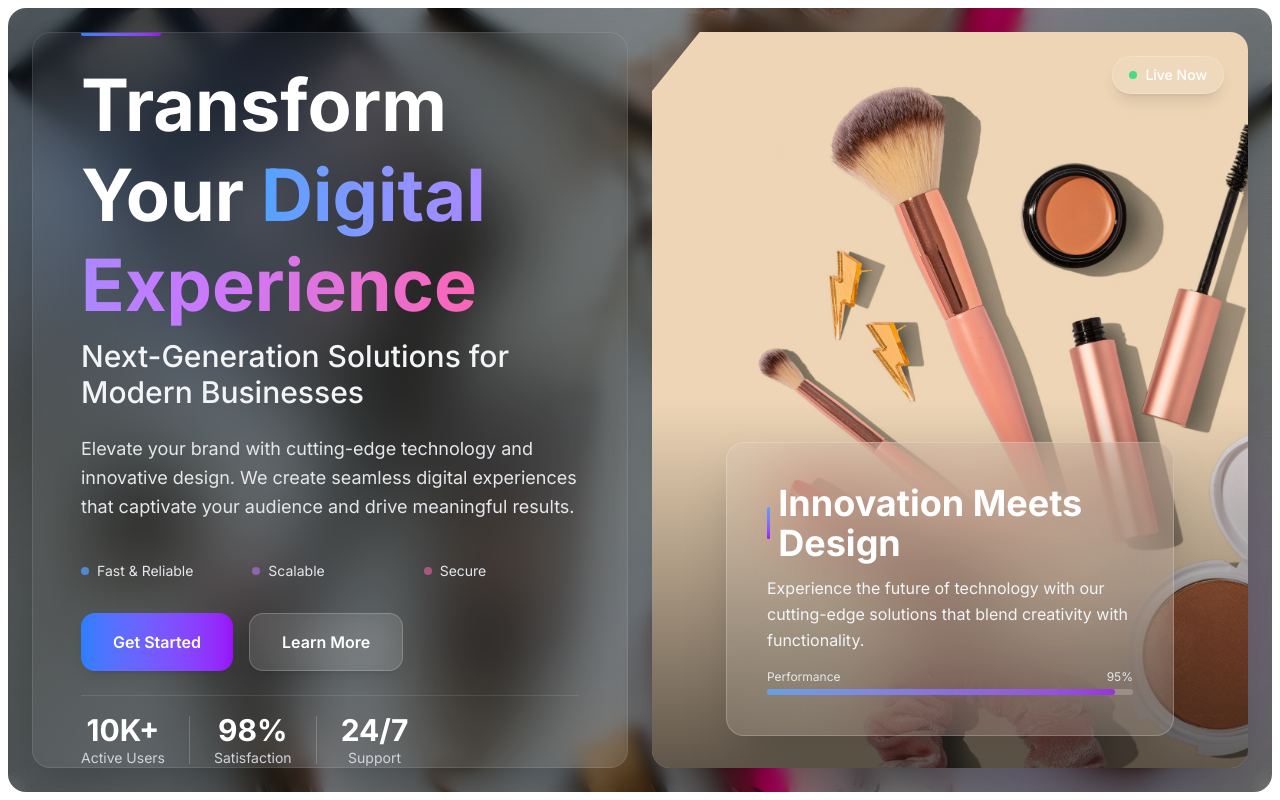
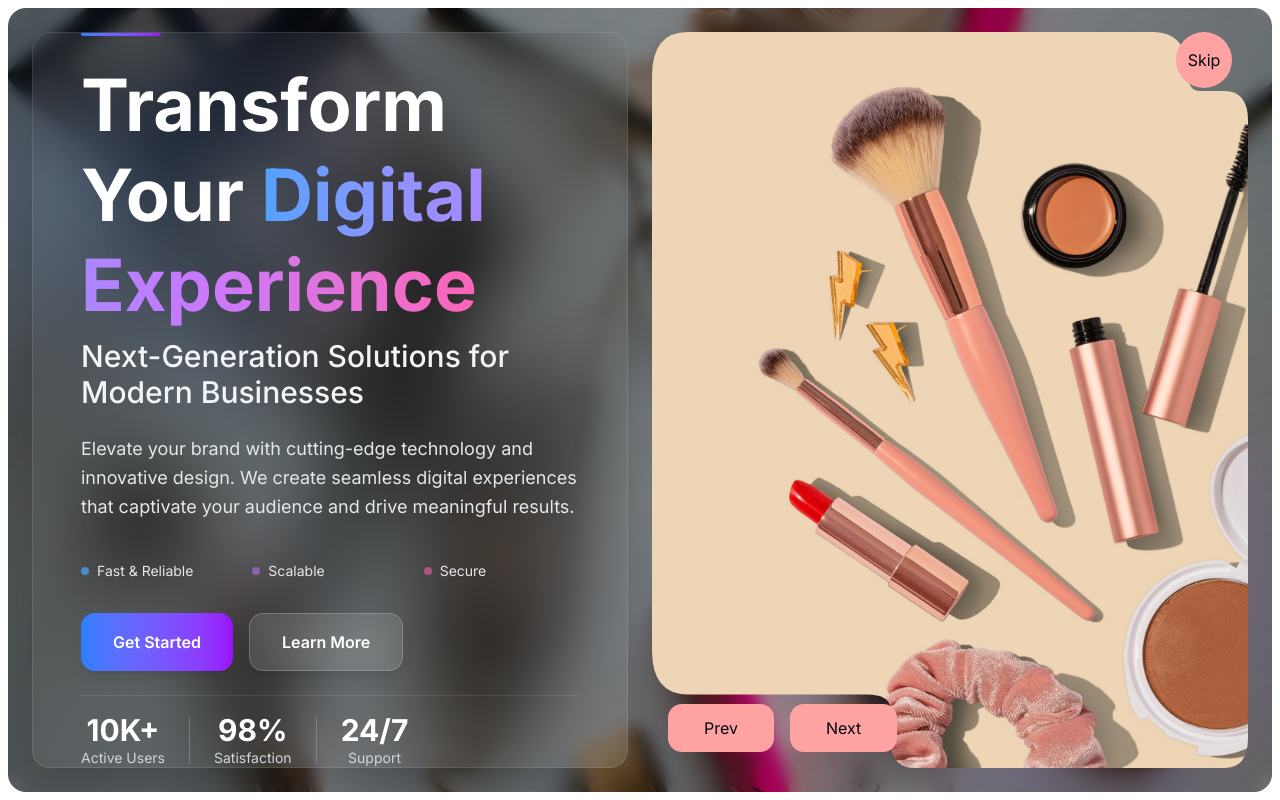
Before and after one commit to Fardus-Hassan/sportmaximus-frontend, a Next.js app: page / in a window 1280 px wide. Built offline with nearby package versions, Linux system fonts and the light colour scheme.

Commit message:
initial setup on boarding page

```diff
--- a/src/app/page.tsx
+++ b/src/app/page.tsx
@@ -1,5 +1,7 @@
+import Onboarding01 from "@/components/features/onboarding/OnBoarding";
+import TestPage from "@/components/features/onboarding/OnBoarding";
 import HeroSection from "@/components/features/onboarding/OnBoarding";
 
 export default function page() {
-  return <HeroSection />;
+  return <Onboarding01 />;
 }
--- a/src/components/features/onboarding/OnBoarding.tsx
+++ b/src/components/features/onboarding/OnBoarding.tsx
@@ -2,9 +2,56 @@
 import React from "react";
 import Image from "next/image";
 
-const HeroSection: React.FC = () => {
+const OnBoardingPages: React.FC = () => {
+  const INVERTED_CORNERS_CLIP = "inverted-corners-clip";
+
   return (
     <div className="bg-white p-2 h-screen overflow-hidden">
+      <svg width={0} height={0} className="absolute" aria-hidden>
+        <defs>
+          <clipPath
+            id={INVERTED_CORNERS_CLIP}
+            clipPathUnits="objectBoundingBox">
+            <path
+              d="M 0.12,0 L 1,0 L 1,0.88 A 0.12,0.12 0 0 1 0.88,1 L 0,1 L 0,0.12 A 0.12,0.12 0 0 1 0.12,0 Z"
+              fill="black"
+            />
+          </clipPath>
+          {/* polygon(100% 8%, 100% 100%, 40% 100%, 40% 90%, 0% 90%, 0% 0%, 90% 0%, 90% 8%) with rounded corners */}
+          <clipPath id="hero-polygon-rounded" clipPathUnits="objectBoundingBox">
+            <path
+              d="
+                    M 0.9 0.08
+
+                    L 0.96 0.08
+                    Q 1 0.08 1 0.12
+
+                    L 1 0.96
+                    Q 1 1 0.96 1
+
+                    L 0.44 1
+                    Q 0.4 1 0.4 0.96
+
+                    L 0.4 0.92
+                    Q 0.4 0.9 0.36 0.9
+
+                    L 0.06 0.9
+                    Q 0 0.9 0 0.84
+
+                    L 0 0.06
+                    Q 0 0 0.06 0
+
+                    L 0.84 0
+                    Q 0.9 0 0.9 0.06
+
+                    Q 0.9 0.08 0.92 0.08
+                    Z
+                    "
+              fill="black"
+            />
+          </clipPath>
+        </defs>
+      </svg>
       <div
         className="relative w-full h-full bg-cover bg-center bg-no-repeat overflow-hidden rounded-2xl"
         style={{
@@ -102,57 +149,34 @@ const HeroSection: React.FC = () => {
             </div>
 
             {/* Right Column - Image Content */}
-            <div className="relative w-full h-full rounded-2xl overflow-hidden shadow-2xl group/image">
-              {/* Image with overlay gradient and custom clip-path */}
-              <div className="absolute inset-0 bg-linear-to-t from-black/60 via-transparent to-transparent z-10"></div>
-
+            <div className="relative w-full h-full rounded-2xl overflow-hidden ">
+              <div
+                className="absolute inset-0 md:inset-y-0 md:left-0 md:right-0 overflow-hidden rounded-b-3xl md:rounded-none group/image"
+                style={{ clipPath: "url(#hero-polygon-rounded)" }}>
                 <Image
                   src="/images/top.jpg"
                   alt="Hero illustration"
                   fill
-                className="object-cover object-center transition-transform duration-700 group-hover/image:scale-110"
-                style={{
-                  clipPath: "polygon(0 8%, 8% 0, 100% 0, 100% 100%, 0 100%)",
-                }}
+                  className="object-cover object-center transition-transform "
                   priority
                   sizes="(max-width: 768px) 100vw, 50vw"
                 />
-
-              {/* Floating badge */}
-              <div className="absolute top-6 right-6 z-20 bg-white/10 backdrop-blur-xl rounded-full px-4 py-2 border border-white/20 shadow-lg">
-                <div className="flex items-center gap-2">
-                  <div className="w-2 h-2 bg-green-400 rounded-full animate-pulse"></div>
-                  <span className="text-white text-sm font-medium">
-                    Live Now
-                  </span>
-                </div>
               </div>
 
-              {/* Glassmorphism Overlay with Enhanced Text */}
-              <div className="absolute inset-0 flex items-end justify-center z-20 p-6 md:p-8">
-                <div className="bg-white/10 backdrop-blur-2xl rounded-2xl shadow-2xl p-6 md:p-8 lg:p-10 border border-white/20 max-w-md w-full transform transition-all duration-500 hover:scale-105 hover:bg-white/15">
-                  <div className="flex items-center gap-2 mb-3">
-                    <div className="w-1 h-8 bg-linear-to-b from-blue-400 to-purple-600 rounded-full"></div>
-                    <h3 className="text-2xl md:text-3xl lg:text-4xl font-bold text-white">
-                      Innovation Meets Design
-                    </h3>
+              <div className="absolute right-4 top-0">
+                <button className="bg-red-300 h-14 w-14 rounded-full">
+                  Skip
+                </button>
               </div>
 
-                  <p className="text-sm md:text-base text-gray-100 leading-relaxed mb-4">
-                    Experience the future of technology with our cutting-edge
-                    solutions that blend creativity with functionality.
-                  </p>
-
-                  {/* Progress indicator */}
-                  <div className="space-y-2">
-                    <div className="flex justify-between text-xs text-gray-200 mb-1">
-                      <span>Performance</span>
-                      <span>95%</span>
-                    </div>
-                    <div className="w-full h-1.5 bg-white/20 rounded-full overflow-hidden">
-                      <div className="h-full w-[95%] bg-linear-to-r from-blue-400 to-purple-600 rounded-full animate-pulse"></div>
-                    </div>
-                  </div>
+              <div className="absolute bottom-4 left-4">
+                <div className="flex items-center gap-4">
+                  <button className="bg-red-300 w-full py-3 px-9 rounded-xl">
+                    Prev
+                  </button>
+                  <button className="bg-red-300 w-full py-3 px-9 rounded-xl">
+                    Next
+                  </button>
                 </div>
               </div>
             </div>
@@ -195,4 +219,4 @@ const HeroSection: React.FC = () => {
   );
 };
 
-export default HeroSection;
+export default OnBoardingPages;
```
Lines whose indentation alone changed are shown as unchanged.
